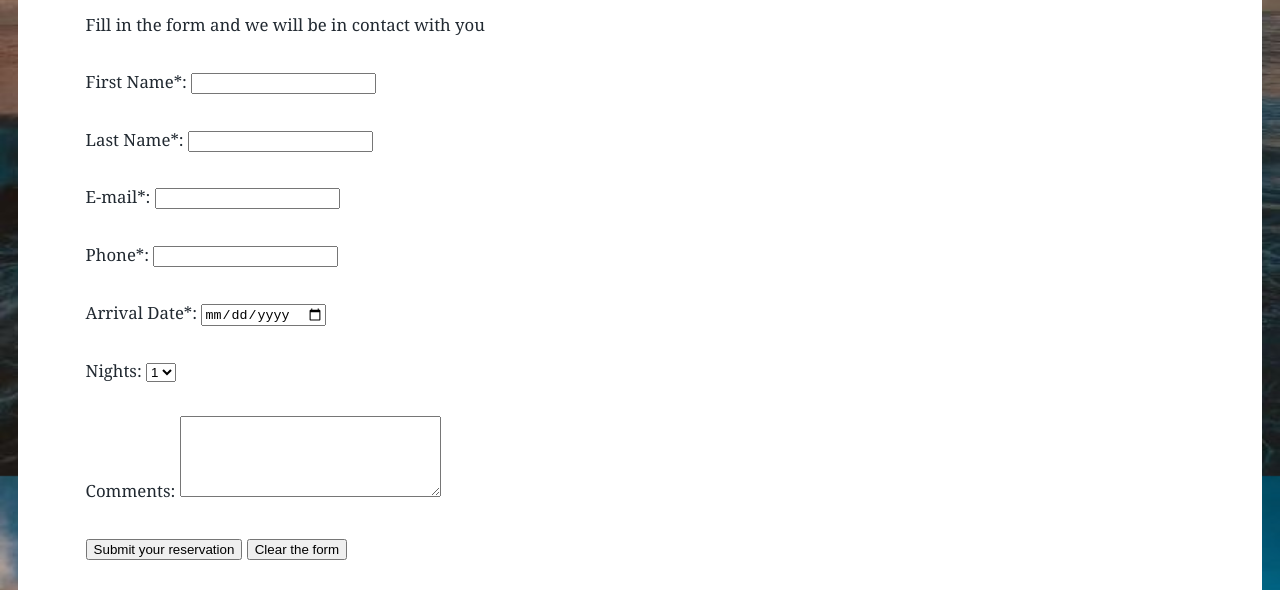
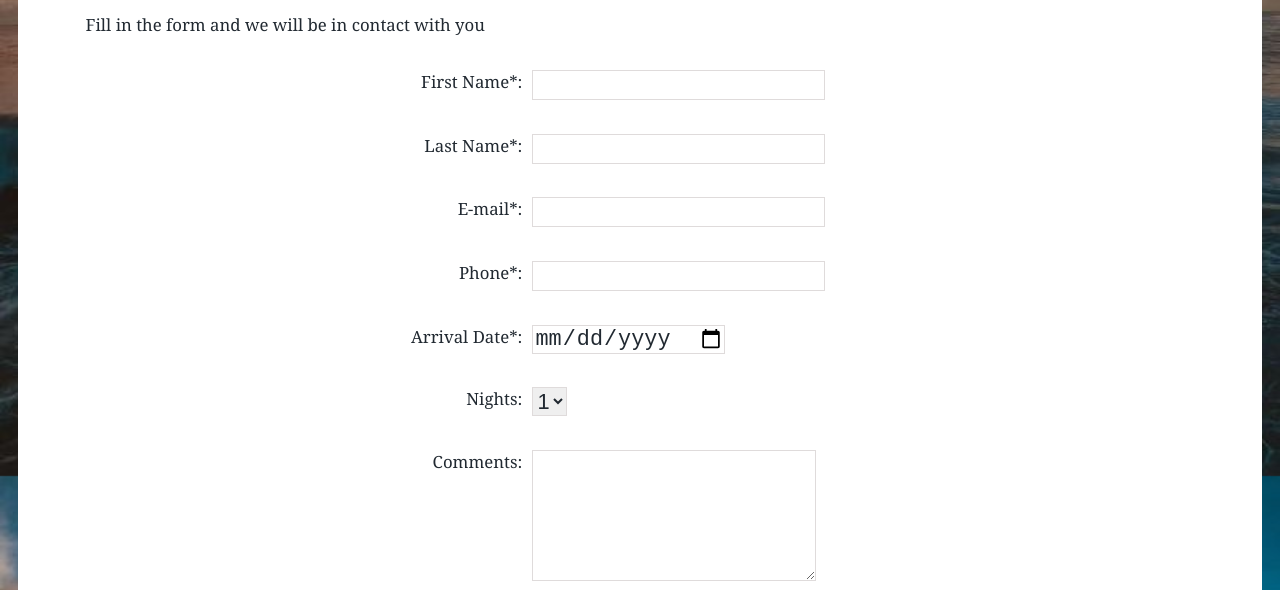
Before and after one commit to micketorndahl/Pacific-Trails-Resort, a plain HTML site: page html/reservations.html in a window 1280 px wide. Shown: the part 324-914 px from the top of the page. Drawn offline with Linux system fonts and the light colour scheme.

Commit message:
add style to form

```diff
--- a/css/main.css
+++ b/css/main.css
@@ -135,6 +135,44 @@ td.right {
   text-align: right;
 }
 
+/* Form */
+
+form {
+  width: 30rem;
+  margin: 1rem auto 0;
+}
+
+label {
+  width: 8rem;
+  float: left;
+  text-align: right;
+  margin-right: 0.6rem;
+  font-size: 1rem;
+}
+
+input,
+select,
+textarea {
+  border: 1px solid #dfdbdb;
+  color: #212931;
+  font-size: 1.3rem;
+}
+
+input[type="submit"],
+input[type="reset"] {
+  background-color: #212931;
+  color: #fff;
+  border: none;
+  padding: 0.5rem 0.8rem;
+}
+
+input:focus,
+select:focus,
+textarea:focus {
+  outline: none;
+  background-color: #18bfef;
+}
+
 /* Footer */
 
 footer {
--- a/html/reservations.html
+++ b/html/reservations.html
@@ -101,7 +101,7 @@
             <label for="Comments"> Comments:</label>
             <textarea name="comments"
                       id="Comments"
-                      cols="30"
+                      cols="20"
                       rows="5"></textarea>
           </p>
           <p>
```
